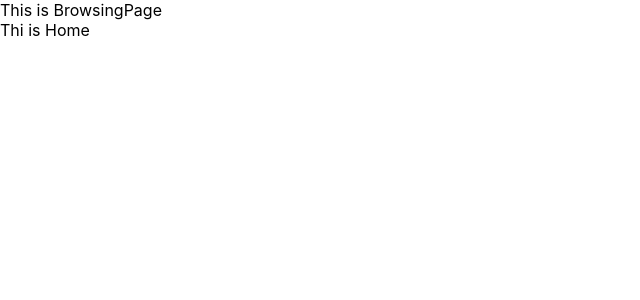
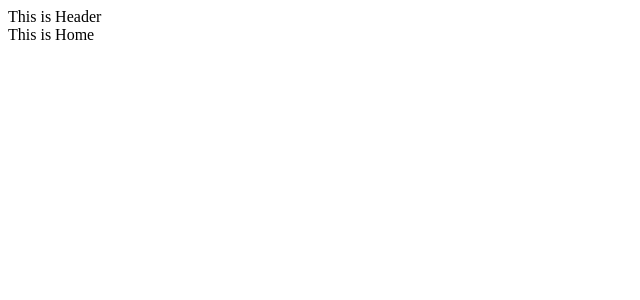
Before and after one commit to shiv-chan/senpai-kohai, a React (Create React App) app in the folder client/: page / in a window 1280 px wide. Shown: the top 300 px of the page, without its empty margins (0-640 px from the left). Built offline with nearby package versions, Linux system fonts and the light colour scheme.

Commit message:
set react router with TypeScript types

```diff
--- a/client/src/App.tsx
+++ b/client/src/App.tsx
@@ -1,37 +1,25 @@
-import type { VFC } from "react";
-import logo from "./logo.svg";
-import "./App.css";
-import { BrowserRouter as Router, Switch, Route } from "react-router-dom";
-import Home from "./common/components/Home";
-import Header from "./common/components/Header";
-import MyPage from "./common/components/MyPage";
-import BrowsingPage from "./common/components/BrowsingPage";
-import SenpaiProfile from "./features/profile/SenpaiProfile";
-import SenpaiProfileSetting from "./features/profile/setting/SenpaiProfileSetting";
-import KohaiProfile from "./features/profile/KohaiProfile";
-import KohaiProfileSetting from "./features/profile/setting/KohaiProfileSetting";
-import LogIn from "./features/login/LogIn";
-import SignUp from "./features/signup/SignUp";
-import Detail from "./common/components/Detail";
+import React from 'react';
+import { BrowserRouter as Router, Routes, Route } from 'react-router-dom';
+import Header from './common/components/Header';
+import routes from './config/routes';
 
-const App: VFC = () => {
-  return (
-    <Router>
-      <Header />
-      <Switch>
-        <Route exact to="/" component={Home} />
-        <Route to="/board" component={BrowsingPage} />
-        <Route to="/mypage" component={MyPage} />
-        <Route to="/profile/senpai" component={SenpaiProfile} />
-        <Route to="/setting/senpai" component={SenpaiProfileSetting} />
-        <Route to="/profile/kohai" component={KohaiProfile} />
-        <Route to="/setting/kohai" component={KohaiProfileSetting} />
-        <Route to="/login" component={LogIn} />
-        <Route to="/signup" component={SignUp} />
-        <Route to="/profile/:id" component={Detail} />
-      </Switch>
-    </Router>
-  );
+const App: React.FunctionComponent<{}> = (props) => {
+	return (
+		<Router>
+			<Header />
+			<Routes>
+				{routes.map((route, index) => {
+					return (
+						<Route
+							key={index}
+							path={route.path}
+							element={<route.component />}
+						/>
+					);
+				})}
+			</Routes>
+		</Router>
+	);
 };
 
 export default App;
--- a/client/src/common/components/Header.tsx
+++ b/client/src/common/components/Header.tsx
@@ -1,7 +1,7 @@
-import React from "react";
+import React from 'react';
 
 const Header = () => {
-  return <div>This is BrowsingPage</div>;
+	return <div>This is Header</div>;
 };
 
 export default Header;
--- a/client/src/common/components/Home.tsx
+++ b/client/src/common/components/Home.tsx
@@ -1,7 +1,7 @@
-import React from "react";
+import React from 'react';
 
 const Home = () => {
-  return <div>Thi is Home</div>;
+	return <div>This is Home</div>;
 };
 
 export default Home;
--- /dev/null
+++ b/client/src/config/routes.ts
@@ -0,0 +1,60 @@
+import IRoute from '../interfaces/route';
+import Home from '../common/components/Home';
+import BrowsingPage from '../common/components/BrowsingPage';
+import SenpaiProfile from '../features/profile/SenpaiProfile';
+import SenpaiProfileSetting from '../features/profile/setting/SenpaiProfileSetting';
+import KohaiProfile from '../features/profile/KohaiProfile';
+import KohaiProfileSetting from '../features/profile/setting/KohaiProfileSetting';
+import LogIn from '../features/login/LogIn';
+import SignUp from '../features/signup/SignUp';
+import Detail from '../common/components/Detail';
+
+const routes: IRoute[] = [
+	{
+		path: '/',
+		name: 'Home',
+		component: Home,
+	},
+	{
+		path: 'board',
+		name: 'Browsing Page',
+		component: BrowsingPage,
+	},
+	{
+		path: 'profile/senpai',
+		name: 'Senpai Profile',
+		component: SenpaiProfile,
+	},
+	{
+		path: 'setting/senpai',
+		name: 'Senpai Profile Setting',
+		component: SenpaiProfileSetting,
+	},
+	{
+		path: 'profile/kohai',
+		name: 'Kohai Profile',
+		component: KohaiProfile,
+	},
+	{
+		path: 'setting/kohai',
+		name: 'Kohai Profile Setting',
+		component: KohaiProfileSetting,
+	},
+	{
+		path: 'login',
+		name: 'Log in',
+		component: LogIn,
+	},
+	{
+		path: 'signup',
+		name: 'Sign up',
+		component: SignUp,
+	},
+	{
+		path: 'profile/:id',
+		name: 'Detail',
+		component: Detail,
+	},
+];
+
+export default routes;
--- a/client/src/index.tsx
+++ b/client/src/index.tsx
@@ -1,17 +1,5 @@
 import React from 'react';
 import ReactDOM from 'react-dom';
-import './index.css';
 import App from './App';
-import reportWebVitals from './reportWebVitals';
 
-ReactDOM.render(
-  <React.StrictMode>
-    <App />
-  </React.StrictMode>,
-  document.getElementById('root')
-);
-
-// If you want to start measuring performance in your app, pass a function
-// to log results (for example: reportWebVitals(console.log))
-// or send to an analytics endpoint. Learn more: https://bit.ly/CRA-vitals
-reportWebVitals();
+ReactDOM.render(<App />, document.getElementById('root'));
--- /dev/null
+++ b/client/src/interfaces/route.ts
@@ -0,0 +1,6 @@
+export default interface IRoute {
+	path: string;
+	name: string;
+	component: any;
+	props?: any;
+}
```
Also changed, not shown: client/src/config/config.ts (added, +7 -0 lines), client/tsconfig.json (+9 -3 lines).
